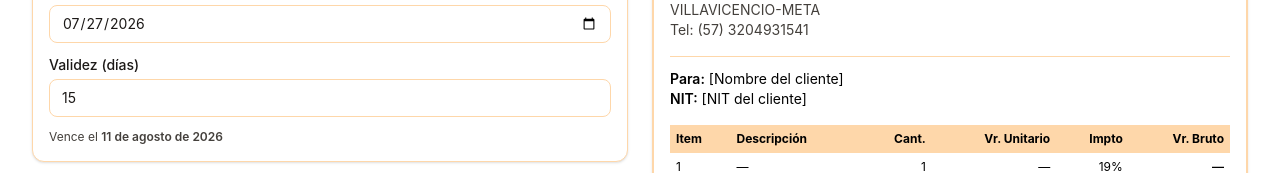
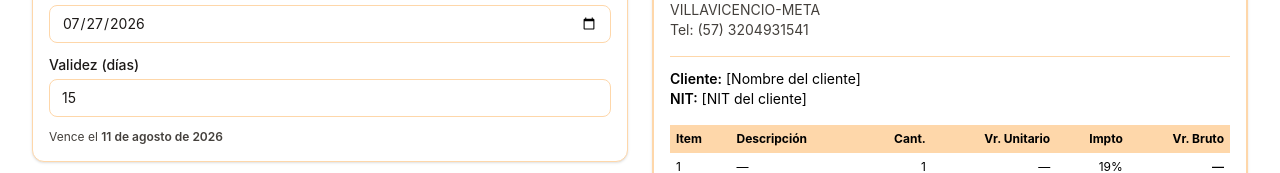
Before and after one commit to eduardoospino5562001/new-power-cotizador, a React (Vite) app: page / in a window 1280 px wide. Shown: the part 246-419 px from the top of the page. Built offline with nearby package versions, Linux system fonts and the light colour scheme; what @react-pdf/renderer would draw is missing.

Commit message:
feat: logo mas grande y etiqueta Cliente en lugar de Para
- Logo aumentado de 57x57 a 68x68 para mejor presencia visual
- Etiqueta 'Para' cambiada por 'Cliente' en PDF (QuotePDF.tsx)
- Etiqueta 'Para' cambiada por 'Cliente:' en vista previa web
  (QuotePreview.tsx)

```diff
--- a/src/features/quote/components/QuotePreview.tsx
+++ b/src/features/quote/components/QuotePreview.tsx
@@ -110,7 +110,7 @@ export function QuotePreview({ control, onGeneratePdf, generating, pdfError }: Q
       </div>
 
       <div className="mb-4 text-sm border-t border-brand-orange-light pt-3">
-        <p><span className="font-semibold">Para:</span> {clienteNombre}</p>
+        <p><span className="font-semibold">Cliente:</span> {clienteNombre}</p>
         <p><span className="font-semibold">NIT:</span> {clienteNit}</p>
         {values?.cliente?.ciudad && <p><span className="font-semibold">Ciudad:</span> {values.cliente.ciudad}</p>}
         {values?.vendedor && <p><span className="font-semibold">Vendedor:</span> {values.vendedor}</p>}
--- a/src/features/quote/pdf/QuotePDF.tsx
+++ b/src/features/quote/pdf/QuotePDF.tsx
@@ -27,8 +27,8 @@ const styles = StyleSheet.create({
     alignItems: 'flex-end',
   },
   logo: {
-    width: 57,
-    height: 57,
+    width: 68,
+    height: 68,
   },
   empresaNombre: {
     fontSize: 14,
@@ -185,7 +185,7 @@ export function QuotePDF({ cotizacion, logoSrc }: QuotePDFProps) {
         </View>
 
         <View style={styles.seccionCliente}>
-          <Text style={styles.clienteLabel}>Para</Text>
+          <Text style={styles.clienteLabel}>Cliente</Text>
           <Text style={styles.clienteNombre}>{cotizacion.cliente.nombre}</Text>
           <Text style={styles.clienteNit}>NIT {cotizacion.cliente.nit}</Text>
           {cotizacion.cliente.ciudad && (
```
